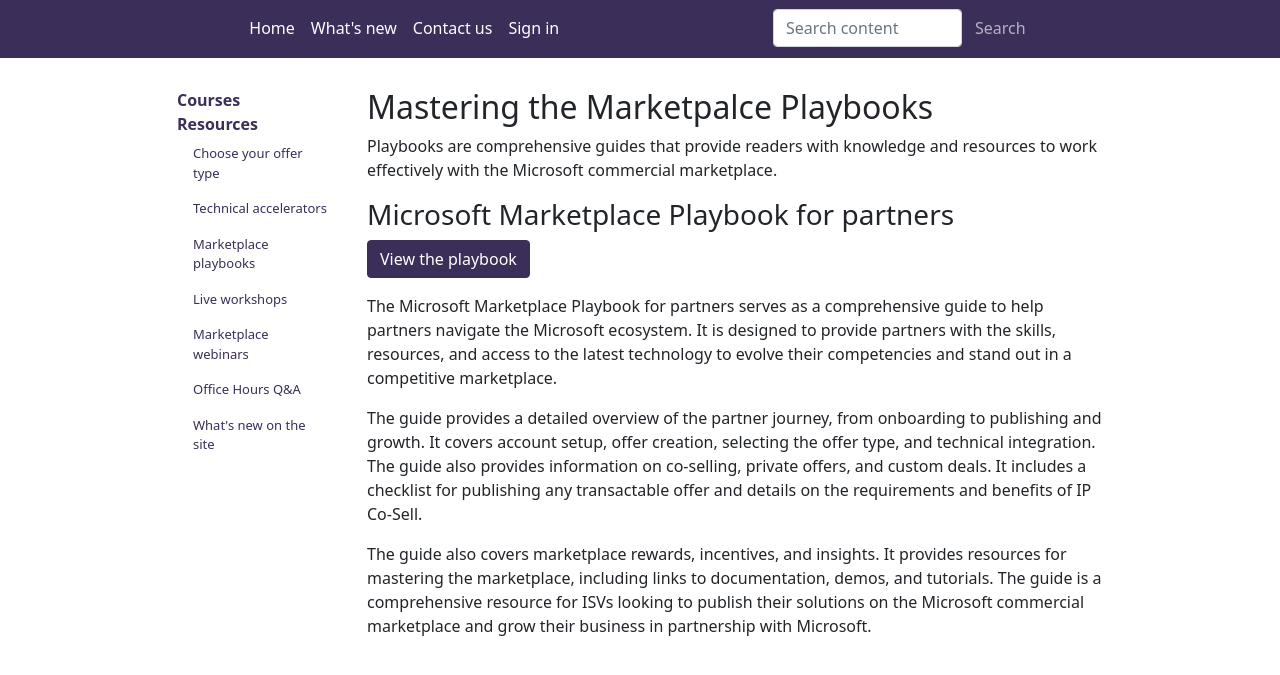
After one commit to dstarr/mtm_site, a Python web app: template src/bonus_content/templates/playbooks.html in a window 1280 px wide. The commit adds this page. Shown: the top 675 px of the page. Run offline with Jinja, Linux system fonts and the light colour scheme; the template is opened without the code that fills it, so the values that code supplies are empty; some libraries are stand-ins or nearby versions.

Commit message:
adding bonus content pages

```diff
--- /dev/null
+++ b/src/bonus_content/templates/playbooks.html
@@ -0,0 +1,30 @@
+{% extends 'base.html' %}
+
+{% block content %}
+
+<h2>Mastering the Marketpalce Playbooks</h2>
+
+<p>
+    Playbooks are comprehensive guides that provide readers with knowledge and resources to work effectively with the Microsoft commercial marketplace.
+</p>
+
+
+<div>
+    <h3>Microsoft Marketplace Playbook for partners</h3>
+
+    <p>
+        <a class="btn btn-primary" href="{{ url_for('bonus_content.static', filename='Microsoft Marketplace Playbook 6.pdf') }}">View the playbook</a>
+    </p>
+
+    <p>
+        The Microsoft Marketplace Playbook for partners serves as a comprehensive guide to help partners navigate the Microsoft ecosystem. It is designed to provide partners with the skills, resources, and access to the latest technology to evolve their competencies and stand out in a competitive marketplace.
+    </p>
+    <p>
+        The guide provides a detailed overview of the partner journey, from onboarding to publishing and growth. It covers account setup, offer creation, selecting the offer type, and technical integration. The guide also provides information on co-selling, private offers, and custom deals. It includes a checklist for publishing any transactable offer and details on the requirements and benefits of IP Co-Sell.
+    </p>
+    <p>
+        The guide also covers marketplace rewards, incentives, and insights. It provides resources for mastering the marketplace, including links to documentation, demos, and tutorials. The guide is a comprehensive resource for ISVs looking to publish their solutions on the Microsoft commercial marketplace and grow their business in partnership with Microsoft.
+    </p>
+</div>
+
+{% endblock %}
--- a/src/templates/left-nav.html
+++ b/src/templates/left-nav.html
@@ -11,13 +11,13 @@
     Resources
   </li>
   <li class="nav-item nav-item-sidebar">
-    <a class="nav-link" href="{{ url_for('bonus_content.page', page='placeholder') }}">Choose your offer type</a>
+    <a class="nav-link" href="{{ url_for('bonus_content.page', page='choose_your_offer_type') }}">Choose your offer type</a>
   </li>
   <li class="nav-item nav-item-sidebar">
     <a class="nav-link" href="{{ url_for('bonus_content.page', page='accelerators') }}">Technical accelerators</a>
   </li>
   <li class="nav-item nav-item-sidebar">
-    <a class="nav-link" href="{{ url_for('bonus_content.page', page='placeholder') }}">Marketplace playbooks</a>
+    <a class="nav-link" href="{{ url_for('bonus_content.page', page='playbooks') }}">Marketplace playbooks</a>
   </li>
   <li class="nav-item nav-item-sidebar">
     <a class="nav-link" href="https://aka.ms/MTMworkshops">Live workshops</a>
```
Also changed, not shown: src/bonus_content/templates/choose_your_offer_type.html (added, +19 -0 lines), 1 other file.
